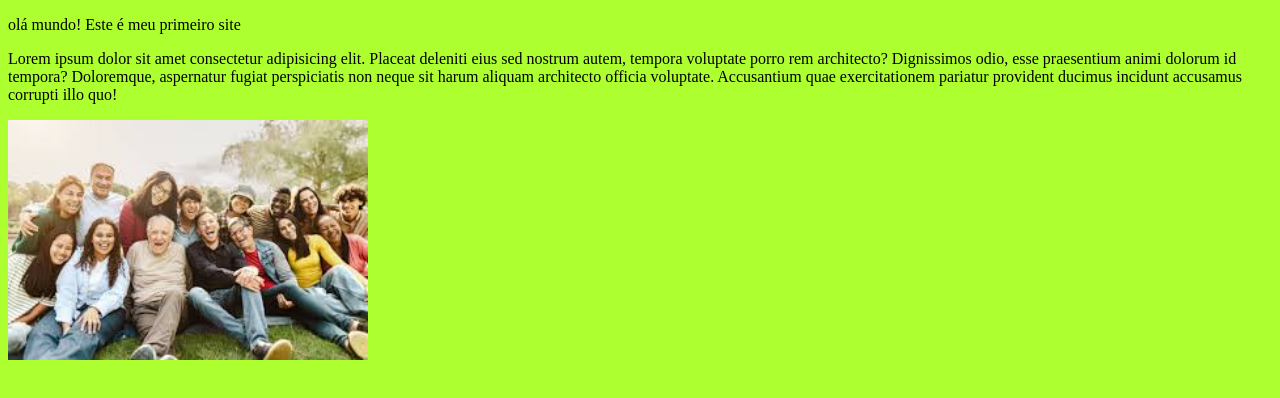
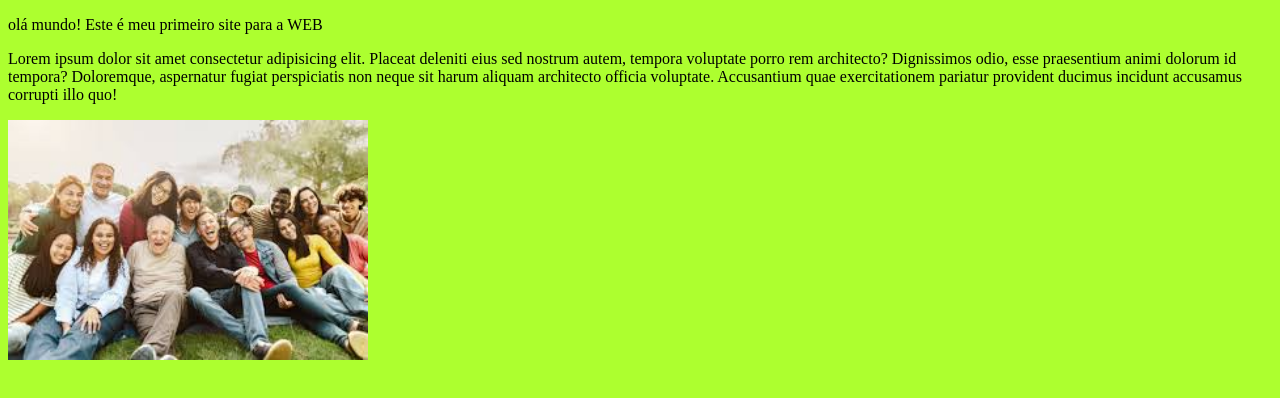
Before and after one commit to Evycostzocn/ProjetoWeb1-DIW, a plain HTML site: page index.html in a window 1280 px wide. Drawn offline with Linux system fonts and the light colour scheme.

Commit message:
UPDATE index.html V2

```diff
--- a/index.html
+++ b/index.html
@@ -7,7 +7,7 @@
     <link rel="stylesheet" href="style.css">
 </head>
 <body>
-    <p>olá mundo! Este é meu primeiro site<br></p>
+    <p>olá mundo! Este é meu primeiro site para a WEB<br></p>
 
     <p>Lorem ipsum dolor sit amet consectetur adipisicing elit. Placeat deleniti eius sed nostrum autem, tempora voluptate porro rem architecto? Dignissimos odio, esse praesentium animi dolorum id tempora? Doloremque, aspernatur fugiat perspiciatis non neque sit harum aliquam architecto officia voluptate. Accusantium quae exercitationem pariatur provident ducimus incidunt accusamus corrupti illo quo!</p>
 
```
